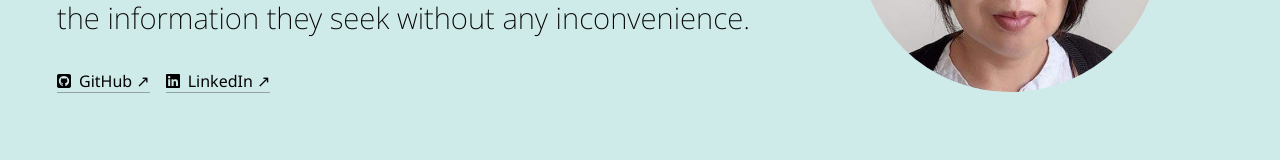
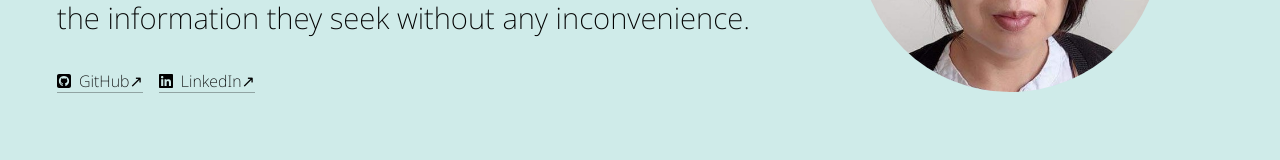
Before and after one commit to HitomiWin/My_Portfolio, a Next.js app: page /about in a window 1280 px wide. Shown: the part 431-591 px from the top of the page. Built offline with nearby package versions, Linux system fonts and the light colour scheme.

Commit message:
fix change arrow emoji to html

```diff
--- a/app/ui/iconAndUrl.tsx
+++ b/app/ui/iconAndUrl.tsx
@@ -24,7 +24,10 @@ export function IconAndUrl({ url, icon, name }: Props) {
         className={`${styles.iconAndUrlContent} ${styles.iconAndUrl}`}
       >
         <FontAwesomeIcon icon={icon} className={styles.iconAndUrlContent} />
-        {name ?? ""} ↗
+        <p>
+          {name ?? ""}
+          &#8599;
+        </p>
       </a>
     </div>
   );
```
